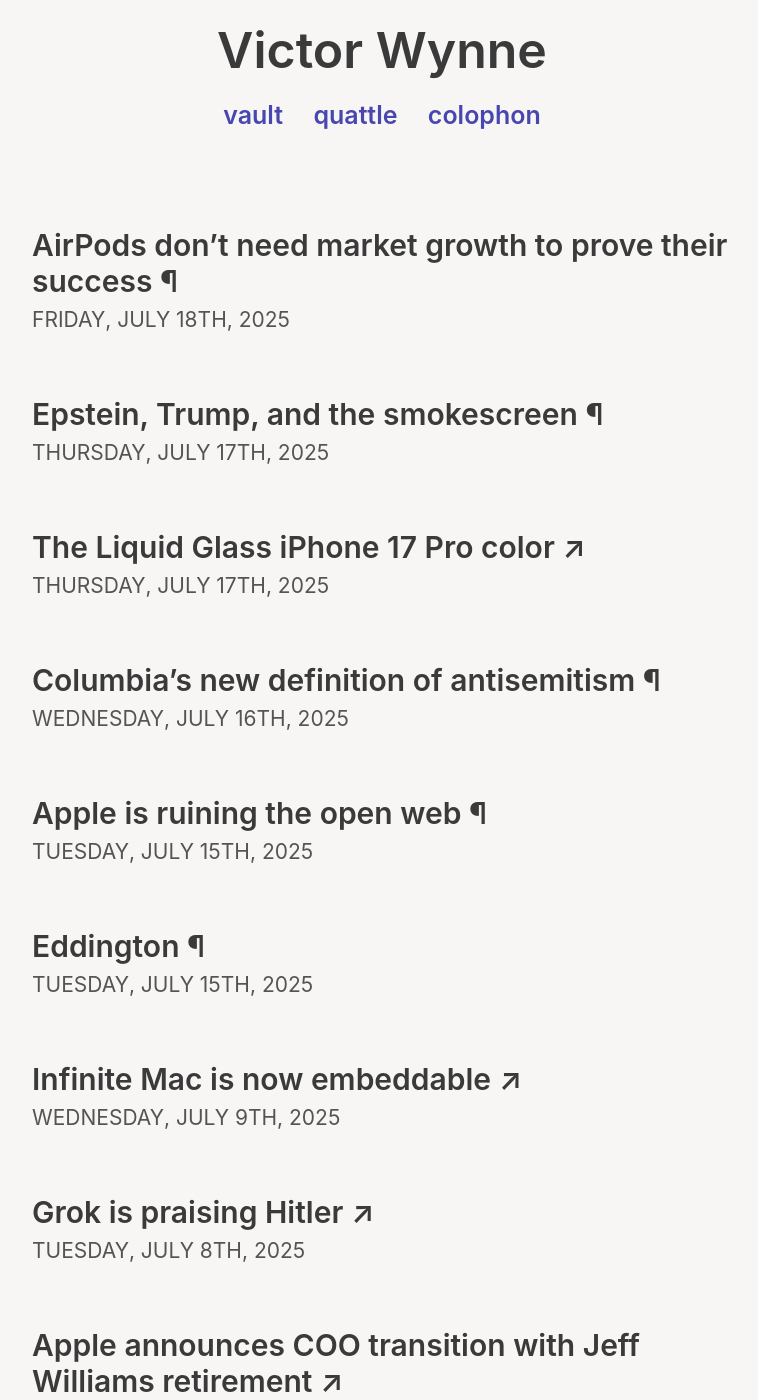
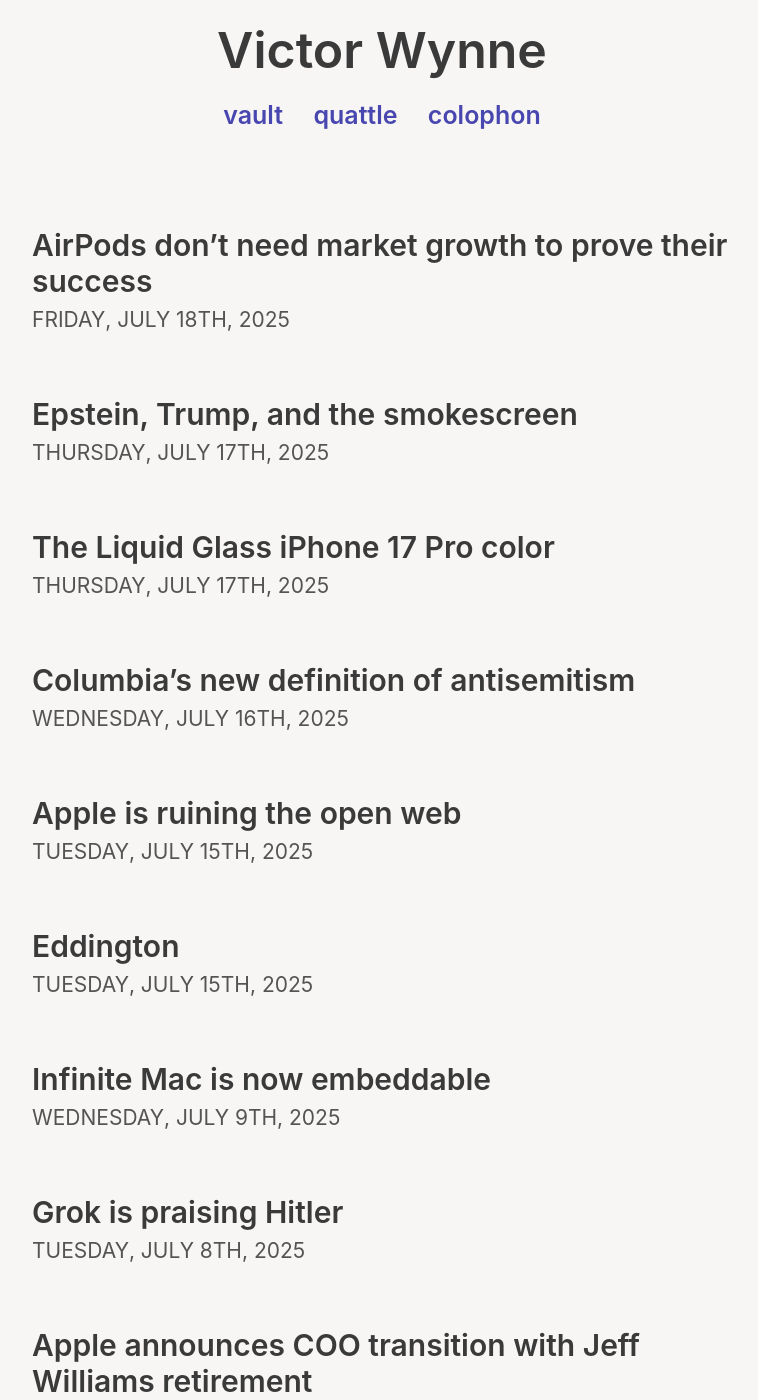
Before and after one commit to victorwynne/victorwynne, a Jekyll site: the page built from index.html, in a window 1280 px wide and 1400 px high. Shown: the whole window, without its empty margins (258-1016 px from the left). Built offline with Jekyll 4.4.1, drawn with Linux system fonts in a browser that asks for light colours.

Commit message:
index.html

```diff
--- a/index.html
+++ b/index.html
@@ -10,20 +10,13 @@
 <article class="post">
 
 <h2 class="post-title">
-  <a href="{{ post.url }}">{{ post.title | smartify }}</a>
-
-  {% if post.categories contains 'Articles' %}
-    <span aria-hidden="true"> ¶</span>
-  {% endif %}
-
-  {% if post.categories contains 'Links' %}
-      <span aria-hidden="true"> ↗</span>
-  {% endif %}
+<a href="{{ post.url }}">{{ post.title | smartify }}</a>
 </h2>
 
-  <time datetime="{{ post.date | date_to_xmlschema }}" class="post-date">{{ post.date | date: "%A" }}, {{ post.date | date_to_long_string: "ordinal", "US" }}
-  </time>
-  <br>
+<time datetime="{{ post.date | date_to_xmlschema }}" class="post-date">{{ post.date | date: "%A" }}, {{ post.date | date_to_long_string: "ordinal", "US" }}
+</time>
+
+<br>
 
 </article>
 </nav>
```
